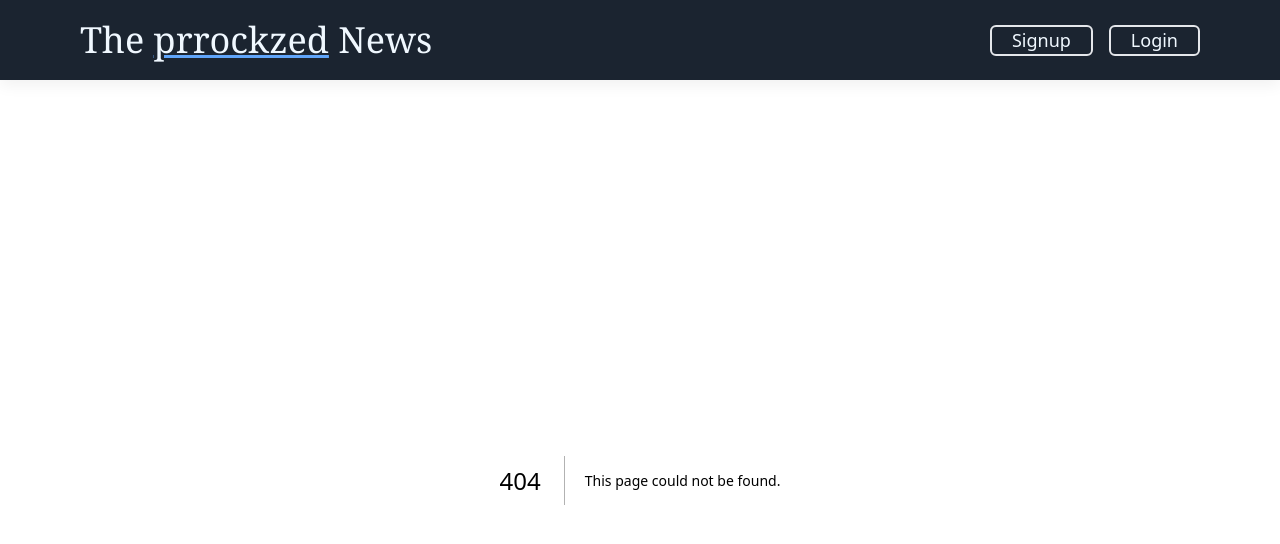
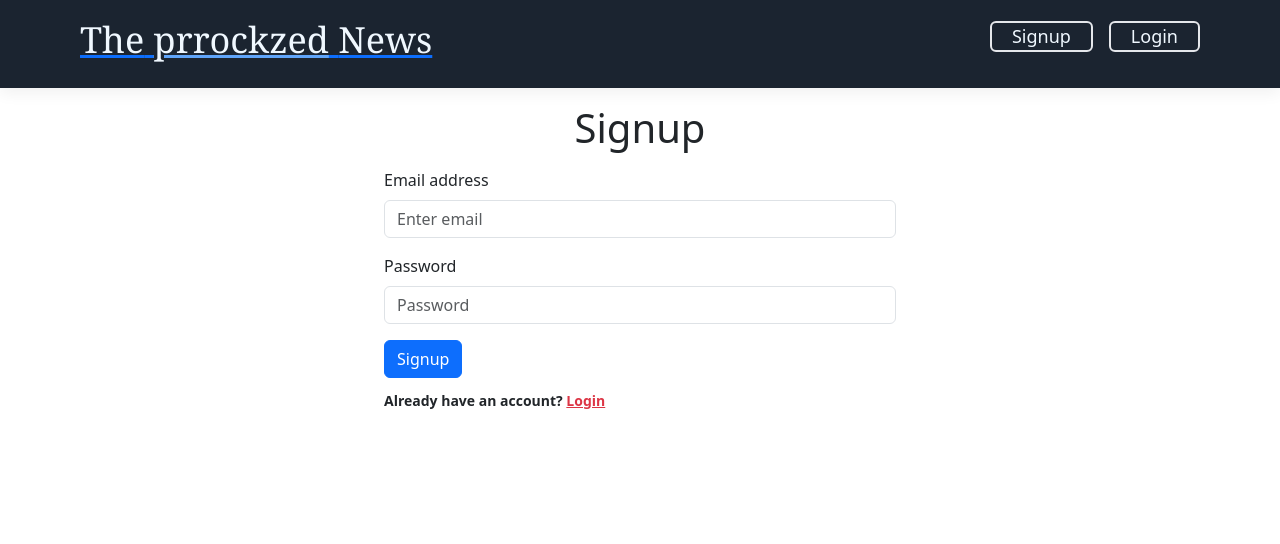
Before and after one commit to prrockzed/prrockzednews, a Next.js app: page /signup in a window 1280 px wide. Before the commit this address had no page. Shown: the top 544 px of the page. Built offline with nearby package versions, Linux system fonts and the light colour scheme; no server answers.

Commit message:
setup basic signup and login page

```diff
--- a/config/firebase.ts
+++ b/config/firebase.ts
@@ -1,5 +1,6 @@
 import { initializeApp } from "firebase/app";
 import { FIREBASE_API_KEY } from "./apiKey";
+import { getAuth } from "firebase/auth";
 
 const firebaseapikey = FIREBASE_API_KEY;
 const firebaseConfig = {
@@ -12,3 +13,4 @@ const firebaseConfig = {
 };
 
 const app = initializeApp(firebaseConfig);
+export const auth = getAuth();
--- /dev/null
+++ b/context/AuthContext.tsx
@@ -0,0 +1,59 @@
+"use client";
+
+import { createContext, useContext, useEffect, useState } from "react";
+import {
+  onAuthStateChanged,
+  createUserWithEmailAndPassword,
+  signInWithEmailAndPassword,
+  signOut,
+} from "firebase/auth";
+import { auth } from "../config/firebase";
+
+const AuthContext = createContext<any>({});
+
+export const useAuth = () => useContext(AuthContext);
+export const AuthContextProvider = ({
+  children,
+}: {
+  children: React.ReactNode;
+}) => {
+  const [user, setUser] = useState<any>(null);
+  const [loading, setLoading] = useState(true);
+  console.log(user);
+
+  useEffect(() => {
+    const unsubscribe = onAuthStateChanged(auth, (user) => {
+      if (user) {
+        setUser({
+          uid: user.uid,
+          email: user.email,
+          displayName: user.displayName,
+        });
+      } else {
+        setUser(null);
+      }
+      setLoading(false);
+    });
+
+    return () => unsubscribe();
+  }, []);
+
+  const signup = (email: string, password: string) => {
+    return createUserWithEmailAndPassword(auth, email, password);
+  };
+
+  const login = (email: string, password: string) => {
+    return signInWithEmailAndPassword(auth, email, password);
+  };
+
+  const logout = async () => {
+    setUser(null);
+    await signOut(auth);
+  };
+
+  return (
+    <AuthContext.Provider value={{ user, login, signup, logout }}>
+      {loading ? null : children}
+    </AuthContext.Provider>
+  );
+};
--- a/package.json
+++ b/package.json
@@ -10,9 +10,11 @@
   },
   "dependencies": {
     "@heroicons/react": "^2.1.1",
+    "bootstrap": "^5.3.2",
     "firebase": "^10.7.1",
     "next": "14.0.4",
     "react": "^18",
+    "react-bootstrap": "^2.9.2",
     "react-dom": "^18"
   },
   "devDependencies": {
--- /dev/null
+++ b/src/app/dashboard/page.tsx
@@ -0,0 +1,7 @@
+import React from "react";
+
+function dashboard() {
+  return <div>This route is protected</div>;
+}
+
+export default dashboard;
--- a/src/app/layout.tsx
+++ b/src/app/layout.tsx
@@ -1,6 +1,8 @@
 import type { Metadata } from "next";
 import "./globals.css";
 import Header from "./header/Header";
+import "bootstrap/dist/css/bootstrap.min.css";
+import { AuthContextProvider } from "../../context/AuthContext";
 
 export const metadata: Metadata = {
   title: "prrockzed News",
@@ -16,7 +18,9 @@ export default function RootLayout({
     <html lang="en">
       <body>
         <Header />
-        <div className="max-w-7xl mx-auto">{children}</div>
+        <AuthContextProvider>
+          <div className="max-w-7xl mx-auto">{children}</div>
+        </AuthContextProvider>
       </body>
     </html>
   );
--- /dev/null
+++ b/src/app/login/page.tsx
@@ -0,0 +1,82 @@
+"use client";
+
+import React, { useState } from "react";
+import { Button, Form } from "react-bootstrap";
+import { useAuth } from "../../../context/AuthContext";
+
+const Login = () => {
+  const { user, login } = useAuth();
+  const [data, setData] = useState({
+    email: "",
+    password: "",
+  });
+
+  const handleLogin = async (e: any) => {
+    e.preventDefault();
+
+    try {
+      await login(data.email, data.password);
+    } catch (err) {
+      console.log(err);
+    }
+
+    console.log(data);
+  };
+
+  return (
+    <div
+      style={{
+        width: "40%",
+        margin: "auto",
+      }}
+    >
+      <h1 className="text-center my-3 ">Login</h1>
+      <Form onSubmit={handleLogin}>
+        <Form.Group className="mb-3" controlId="formBasicEmail">
+          <Form.Label>Email address</Form.Label>
+          <Form.Control
+            onChange={(e: any) =>
+              setData({
+                ...data,
+                email: e.target.value,
+              })
+            }
+            value={data.email}
+            required
+            type="email"
+            placeholder="Enter email"
+          />
+        </Form.Group>
+
+        <Form.Group className="mb-3" controlId="formBasicPassword">
+          <Form.Label>Password</Form.Label>
+          <Form.Control
+            onChange={(e: any) =>
+              setData({
+                ...data,
+                password: e.target.value,
+              })
+            }
+            value={data.password}
+            required
+            type="password"
+            placeholder="Password"
+          />
+        </Form.Group>
+
+        <Button variant="primary" type="submit">
+          Login
+        </Button>
+
+        <p className="small fw-bold mt-2 pt-1 mb-0">
+          Don't have an account?{" "}
+          <a href="/signup" className="link-danger">
+            Signup
+          </a>
+        </p>
+      </Form>
+    </div>
+  );
+};
+
+export default Login;
--- /dev/null
+++ b/src/app/signup/page.tsx
@@ -0,0 +1,82 @@
+"use client";
+
+import React, { useState } from "react";
+import { Button, Form } from "react-bootstrap";
+import { useAuth } from "../../../context/AuthContext";
+
+const Signup = () => {
+  const { user, signup } = useAuth();
+  console.log(user);
+  const [data, setData] = useState({
+    email: "",
+    password: "",
+  });
+
+  const handleSignup = async (e: any) => {
+    e.preventDefault();
+    try {
+      await signup(data.email, data.password);
+    } catch (err) {
+      console.log(err);
+    }
+
+    console.log(data);
+  };
+
+  return (
+    <div
+      style={{
+        width: "40%",
+        margin: "auto",
+      }}
+    >
+      <h1 className="text-center my-3 ">Signup</h1>
+      <Form onSubmit={handleSignup}>
+        <Form.Group className="mb-3" controlId="formBasicEmail">
+          <Form.Label>Email address</Form.Label>
+          <Form.Control
+            type="email"
+            placeholder="Enter email"
+            required
+            onChange={(e: any) =>
+              setData({
+                ...data,
+                email: e.target.value,
+              })
+            }
+            value={data.email}
+          />
+        </Form.Group>
+
+        <Form.Group className="mb-3" controlId="formBasicPassword">
+          <Form.Label>Password</Form.Label>
+          <Form.Control
+            type="password"
+            placeholder="Password"
+            required
+            onChange={(e: any) =>
+              setData({
+                ...data,
+                password: e.target.value,
+              })
+            }
+            value={data.password}
+          />
+        </Form.Group>
+
+        <Button variant="primary" type="submit">
+          Signup
+        </Button>
+
+        <p className="small fw-bold mt-2 pt-1 mb-0">
+          Already have an account?{" "}
+          <a href="/login" className="link-danger">
+            Login
+          </a>
+        </p>
+      </Form>
+    </div>
+  );
+};
+
+export default Signup;
```
Also changed, not shown: 1 other file (tests, documents, lock files or other folders).
